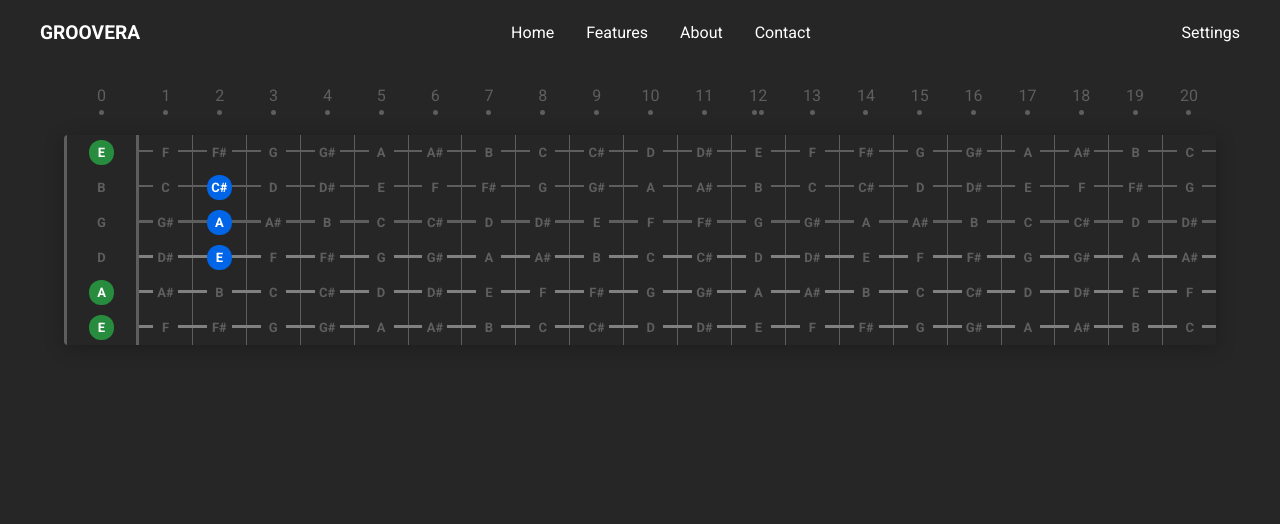
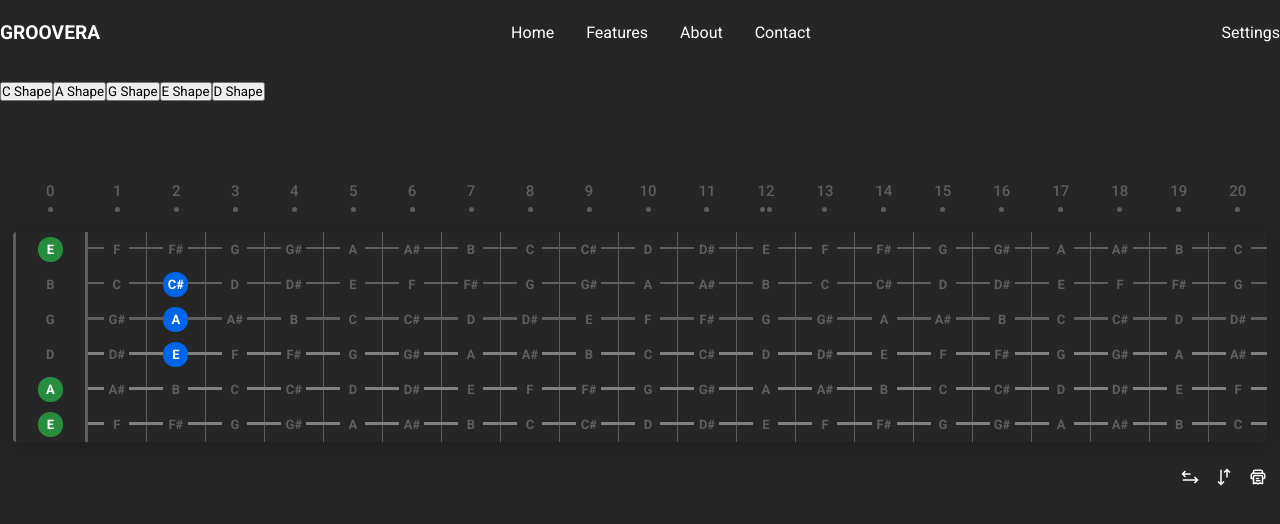
Before and after one commit to jDelille/groovera, a React (Vite) app in the folder frontend/: page / in a window 1280 px wide. Shown: the top 524 px of the page. Built offline with nearby package versions, Linux system fonts and the light colour scheme; the HTML template or start-up script is replaced by a standard one.

Commit message:
wip: working on controls

```diff
--- a/frontend/src/components/caged-controls/cagedControls.scss
+++ b/frontend/src/components/caged-controls/cagedControls.scss
@@ -1,4 +1,9 @@
+@use '../../sass/variables' as *;
+
 .caged-controls {
     width: 100%;
     height: 75px;
+    width: $contentWidth;
+    margin: 1rem auto;
+
 }
--- a/frontend/src/components/fretboard/Fretboard.tsx
+++ b/frontend/src/components/fretboard/Fretboard.tsx
@@ -7,6 +7,7 @@ import NoteButton from "./note-button/NoteButton";
 import { useNoteConverter } from "../../hooks/useNoteConverter";
 import "./fretboard.scss";
 import { getChordNameFromShape } from "../../hooks/useChordNameFromShape";
+import FretboardControls from "./fretboard-controls/FretboardControls";
 
 type FretboardProps = {
     selectedShape: string;
@@ -70,6 +71,7 @@ const Fretboard: React.FC<FretboardProps> = ({ selectedShape}) => {
           );
         })}
       </div>
+      <FretboardControls />
     </div>
   );
 };
--- /dev/null
+++ b/frontend/src/components/fretboard/fretboard-controls/FretboardControls.tsx
@@ -0,0 +1,25 @@
+import React from 'react';
+import { FlipFretboardIcon, PrinterIcon } from '../../../icons';
+import FlipStringIcon from '../../../icons/FlipStringsIcon';
+import './fretboardControls.scss';
+
+type FretboardControlsProps = {
+
+ }
+const FretboardControls: React.FC<FretboardControlsProps> = () => {
+  return (
+    <div className="fretboard-controls">
+      <div className="control">
+        <FlipFretboardIcon color='white' size={18} />
+      </div>
+      <div className="control">
+        <FlipStringIcon color='white' size={18} />
+      </div>
+      <div className="control">
+        <PrinterIcon color='white' size={18}/>
+      </div>
+    </div>
+  );
+};
+
+export default FretboardControls;
--- /dev/null
+++ b/frontend/src/components/fretboard/fretboard-controls/fretboardControls.scss
@@ -0,0 +1,11 @@
+
+
+.fretboard-controls {
+    margin-left: auto;
+    display: flex;
+    gap: 1rem;
+    padding: 1rem 0;
+    .control {
+        cursor: pointer;
+    }
+}
--- a/frontend/src/components/fretboard/fretboard.scss
+++ b/frontend/src/components/fretboard/fretboard.scss
@@ -1,7 +1,7 @@
 @use '../../sass/variables' as *;
 
 .fretboard-container {
-  width: 90%;
+  width: 98%;
   margin: 0 auto;
   display: flex;
   flex-direction: column;
@@ -18,7 +18,9 @@
       justify-content: center;
       color: $lightGray;
       flex-direction: column;
-      gap: 5px;
+      gap: 7px;
+      font-size: 15px;
+      font-weight: 500;
       &:nth-child(1) {
         max-width: 75px;
         min-width: 75px;
--- a/frontend/src/components/navbar/navbar.scss
+++ b/frontend/src/components/navbar/navbar.scss
@@ -3,21 +3,22 @@
 .navbar {
     background-color: $black;
     color: white;
-    padding: 1rem 2rem;
-    position: fixed;
+    padding: 1rem 0rem;
+    position: relative;
     width: 100%;
     z-index: 1000;
     height: 65px;
     display: flex;
     align-items: center;
     justify-content: space-between;
+    max-width: $contentWidth;
+    margin: 0 auto;
 
     .navbar-container {
       display: flex;
       align-items: center;
-      max-width: 1200px;
-      margin: 0 auto;
       width: 100%;
+
     }
 
     .navbar-logo {
--- /dev/null
+++ b/frontend/src/icons/FlipFretboardIcon.tsx
@@ -0,0 +1,32 @@
+import React from "react";
+
+type FlipFretboardIconProps = {
+  size: number;
+  color: string;
+};
+
+const FlipFretboardIcon: React.FC<FlipFretboardIconProps> = ({
+  size,
+  color,
+}) => {
+  return (
+    <svg
+      width={size}
+      height={size}
+      viewBox={`0 0 24 24`}
+      fill="none"
+      xmlns="http://www.w3.org/2000/svg"
+    >
+      <path
+        d="M2 8L1.29289 7.29289L0.585786 8L1.29289 8.70711L2 8ZM12 9C12.5523 9 13 8.55228 13 8C13 7.44772 12.5523 7 12 7V9ZM5.29289 3.29289L1.29289 7.29289L2.70711 8.70711L6.70711 4.70711L5.29289 3.29289ZM1.29289 8.70711L5.29289 12.7071L6.70711 11.2929L2.70711 7.29289L1.29289 8.70711ZM2 9H12V7H2V9Z"
+        fill={color}
+      />
+      <path
+        d="M22 16L22.7071 15.2929L23.4142 16L22.7071 16.7071L22 16ZM3 17C2.44772 17 2 16.5523 2 16C2 15.4477 2.44772 15 3 15L3 17ZM18.7071 11.2929L22.7071 15.2929L21.2929 16.7071L17.2929 12.7071L18.7071 11.2929ZM22.7071 16.7071L18.7071 20.7071L17.2929 19.2929L21.2929 15.2929L22.7071 16.7071ZM22 17L3 17L3 15L22 15L22 17Z"
+        fill={color}
+      />
+    </svg>
+  );
+};
+
+export default FlipFretboardIcon;
--- /dev/null
+++ b/frontend/src/icons/FlipStringsIcon.tsx
@@ -0,0 +1,29 @@
+import React from "react";
+
+type FlipStringIconProps = {
+  size: number;
+  color: string;
+};
+
+const FlipStringIcon: React.FC<FlipStringIconProps> = ({ size, color }) => {
+  return (
+    <svg
+      width={size}
+      height={size}
+      viewBox={`0 0 24 24`}
+      fill="none"
+      xmlns="http://www.w3.org/2000/svg"
+    >
+      <path
+        d="M16 2L16.7071 1.29289L16 0.585787L15.2929 1.29289L16 2ZM15 12C15 12.5523 15.4477 13 16 13C16.5523 13 17 12.5523 17 12L15 12ZM20.7071 5.29289L16.7071 1.29289L15.2929 2.70711L19.2929 6.70711L20.7071 5.29289ZM15.2929 1.29289L11.2929 5.29289L12.7071 6.70711L16.7071 2.70711L15.2929 1.29289ZM15 2L15 12L17 12L17 2L15 2Z"
+        fill={color}
+      />
+      <path
+        d="M8 22L8.70711 22.7071L8 23.4142L7.29289 22.7071L8 22ZM7 3C7 2.44772 7.44771 2 8 2C8.55228 2 9 2.44772 9 3L7 3ZM12.7071 18.7071L8.70711 22.7071L7.29289 21.2929L11.2929 17.2929L12.7071 18.7071ZM7.29289 22.7071L3.29289 18.7071L4.70711 17.2929L8.70711 21.2929L7.29289 22.7071ZM7 22L7 3L9 3L9 22L7 22Z"
+        fill={color}
+      />
+    </svg>
+  );
+};
+
+export default FlipStringIcon;
--- /dev/null
+++ b/frontend/src/icons/PrinterIcon.tsx
@@ -0,0 +1,48 @@
+import React from "react";
+
+type PrinterIconProps = {
+  size: number;
+  color: string;
+};
+
+const PrinterIcon: React.FC<PrinterIconProps> = ({ size, color }) => {
+  return (
+    <svg
+      width={size}
+      height={size}
+      viewBox={`0 0 24 24`}
+      fill="none"
+      xmlns="http://www.w3.org/2000/svg"
+    >
+      <path
+        d="M18.3529 14H19C19.9428 14 20.4142 14 20.7071 13.7071C21 13.4142 21 12.9428 21 12V11C21 9.11438 21 8.17157 20.4142 7.58579C19.8284 7 18.8856 7 17 7H7C5.11438 7 4.17157 7 3.58579 7.58579C3 8.17157 3 9.11438 3 11V13C3 13.4714 3 13.7071 3.14645 13.8536C3.29289 14 3.5286 14 4 14H5.64706"
+        stroke={color}
+        stroke-width="2"
+      />
+      <path
+        d="M6 20.3063L6 12C6 11.0572 6 10.5858 6.29289 10.2929C6.58579 10 7.05719 10 8 10L16 10C16.9428 10 17.4142 10 17.7071 10.2929C18 10.5858 18 11.0572 18 12L18 20.3063C18 20.6228 18 20.7811 17.8962 20.856C17.7924 20.9308 17.6422 20.8807 17.3419 20.7806L15.1581 20.0527C15.0798 20.0266 15.0406 20.0135 15 20.0135C14.9594 20.0135 14.9202 20.0266 14.8419 20.0527L12.1581 20.9473C12.0798 20.9734 12.0406 20.9865 12 20.9865C11.9594 20.9865 11.9202 20.9734 11.8419 20.9473L9.15811 20.0527C9.07975 20.0266 9.04057 20.0135 9 20.0135C8.95943 20.0135 8.92025 20.0266 8.84189 20.0527L6.65811 20.7806C6.3578 20.8807 6.20764 20.9308 6.10382 20.856C6 20.7811 6 20.6228 6 20.3063Z"
+        stroke={color}
+        stroke-width="2"
+      />
+      <path
+        d="M18 7V5.88C18 4.87191 18 4.36786 17.8038 3.98282C17.6312 3.64413 17.3559 3.36876 17.0172 3.19619C16.6321 3 16.1281 3 15.12 3H8.88C7.87191 3 7.36786 3 6.98282 3.19619C6.64413 3.36876 6.36876 3.64413 6.19619 3.98282C6 4.36786 6 4.87191 6 5.88V7"
+        stroke={color}
+        stroke-width="2"
+      />
+      <path
+        d="M10 14L13 14"
+        stroke={color}
+        stroke-width="2"
+        stroke-linecap="round"
+      />
+      <path
+        d="M10 17L14.5 17"
+        stroke={color}
+        stroke-width="2"
+        stroke-linecap="round"
+      />
+    </svg>
+  );
+};
+
+export default PrinterIcon;
--- /dev/null
+++ b/frontend/src/icons/index.ts
@@ -0,0 +1,3 @@
+export { default as FlipFretboardIcon } from './FlipFretboardIcon';
+export { default as FlipStringsIcon } from './FlipStringsIcon';
+export { default as PrinterIcon} from './PrinterIcon';
--- a/frontend/src/sass/_variables.scss
+++ b/frontend/src/sass/_variables.scss
@@ -1,3 +1,5 @@
 $black: #262626;
 $lightGray: #5e5e5e;
 $lighterGray: #808080;
+
+$contentWidth: 1300px;
--- a/frontend/src/sass/global.scss
+++ b/frontend/src/sass/global.scss
@@ -11,4 +11,6 @@
 .app {
     background-color: #262626;
     height: 100vh;
+    position: relative;
+
 }
```
